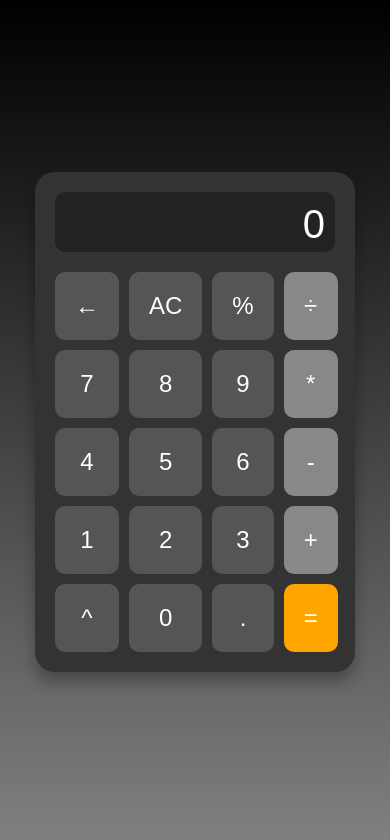
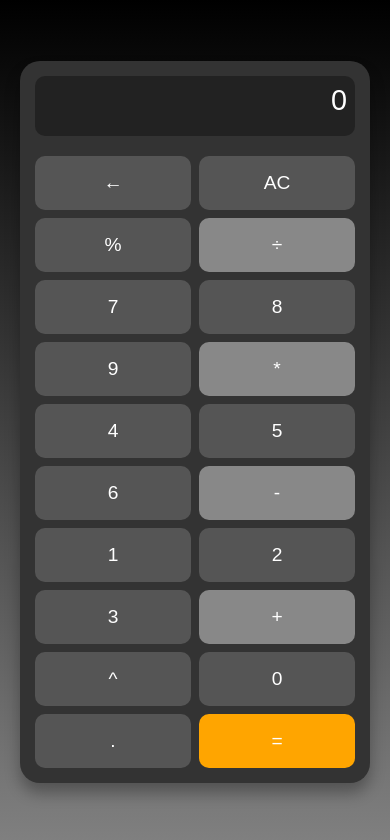
Before and after one commit to aunulhakimm/github_pemweb_semester5, a plain HTML site: page tugas1/index.html in a window 390 px wide. Drawn offline with Linux system fonts and the light colour scheme.

Commit message:
Modul 2 - Codelab & Tugas

```diff
--- a/tugas1/style.css
+++ b/tugas1/style.css
@@ -1,3 +1,4 @@
+/* Aturan dasar */
 * {
     box-sizing: border-box;
     margin: 0;
@@ -11,10 +12,12 @@ body {
     height: 100vh;
     background: linear-gradient(to bottom, black, gray);
     font-family: Arial, sans-serif;
+    padding: 20px;
 }
 
 .kalkulator {
-    width: 320px;
+    width: 100%;
+    max-width: 320px; /* Batasi lebar maksimum */
     background-color: #333;
     border-radius: 20px;
     padding: 20px;
@@ -26,20 +29,18 @@ body {
     background-color: #222;
     color: #fff;
     font-size: 2.5em;
-    text-align: right; /* Teks berada di sisi kanan */
+    text-align: right;
     padding: 10px;
     margin-bottom: 20px;
     border-radius: 10px;
     white-space: nowrap;
-    overflow: hidden; /* Menyembunyikan teks yang terlalu panjang */
-    direction: ltr; /* Mengatur teks dari kiri ke kanan */
+    overflow: hidden;
+    direction: ltr;
 }
-
-
 
 .buttons {
     display: grid;
-    grid-template-columns: repeat(4, 1fr);
+    grid-template-columns: repeat(4, 1fr); /* Grid tombol 4 kolom */
     gap: 10px;
 }
 
@@ -51,6 +52,7 @@ body {
     border: none;
     border-radius: 10px;
     cursor: pointer;
+    transition: background-color 0.3s ease;
 }
 
 .btn.operator {
@@ -59,7 +61,7 @@ body {
 
 .btn.equals {
     background-color: orange;
-    padding: 15px; /* Perkecil padding tombol "=" */
+    padding: 15px;
 }
 
 .btn:hover {
@@ -73,3 +75,52 @@ body {
 .btn.equals:hover {
     background-color: #ffb347;
 }
+
+/* MEDIA QUERIES */
+
+/* Untuk layar dengan lebar maksimal 768px (tablet) */
+@media (max-width: 768px) {
+    .kalkulator {
+        max-width: 90%; /* Lebar penuh hampir seluruh layar */
+    }
+
+    .display {
+        font-size: 2em; /* Ukuran font lebih kecil */
+    }
+
+    .btn {
+        font-size: 1.3em; /* Ukuran tombol sedikit lebih kecil */
+        padding: 18px; /* Kurangi padding pada tombol */
+    }
+
+    .btn.equals {
+        padding: 14px;
+    }
+}
+
+/* Untuk layar dengan lebar maksimal 480px (ponsel kecil) */
+@media (max-width: 480px) {
+    .kalkulator {
+        max-width: 100%; /* Lebar penuh pada ponsel kecil */
+        padding: 15px; /* Kurangi padding container */
+    }
+
+    .display {
+        font-size: 1.8em; /* Ukuran font lebih kecil */
+        padding: 8px;
+    }
+
+    .buttons {
+        grid-template-columns: repeat(2, 1fr); /* Ubah grid menjadi 2 kolom pada layar kecil */
+        gap: 8px;
+    }
+
+    .btn {
+        font-size: 1.2em; /* Sesuaikan ukuran tombol */
+        padding: 16px; /* Kurangi padding pada tombol */
+    }
+
+    .btn.equals {
+        padding: 12px;
+    }
+}
```
